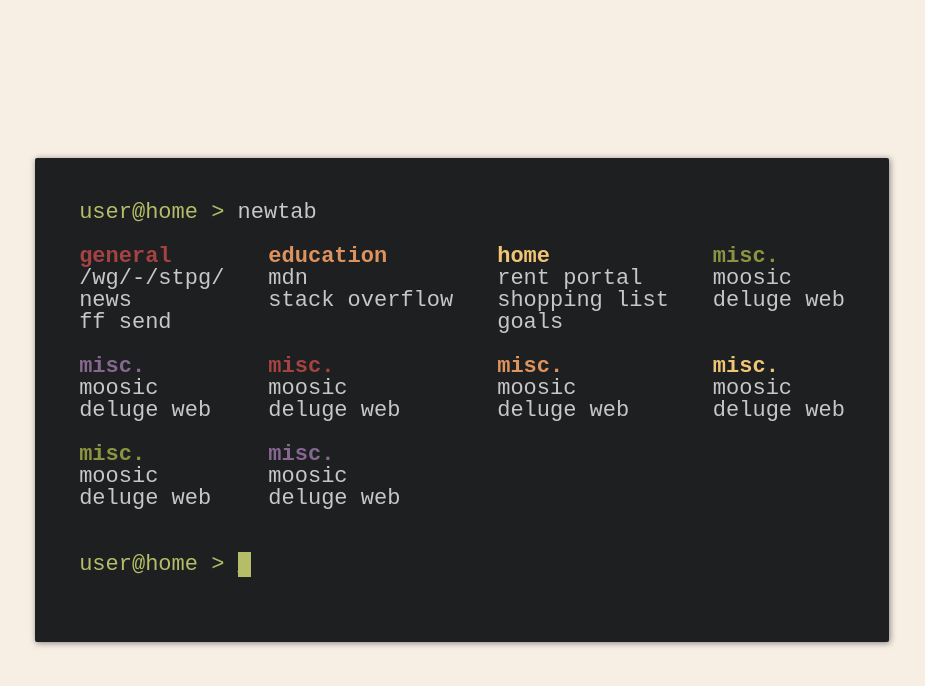
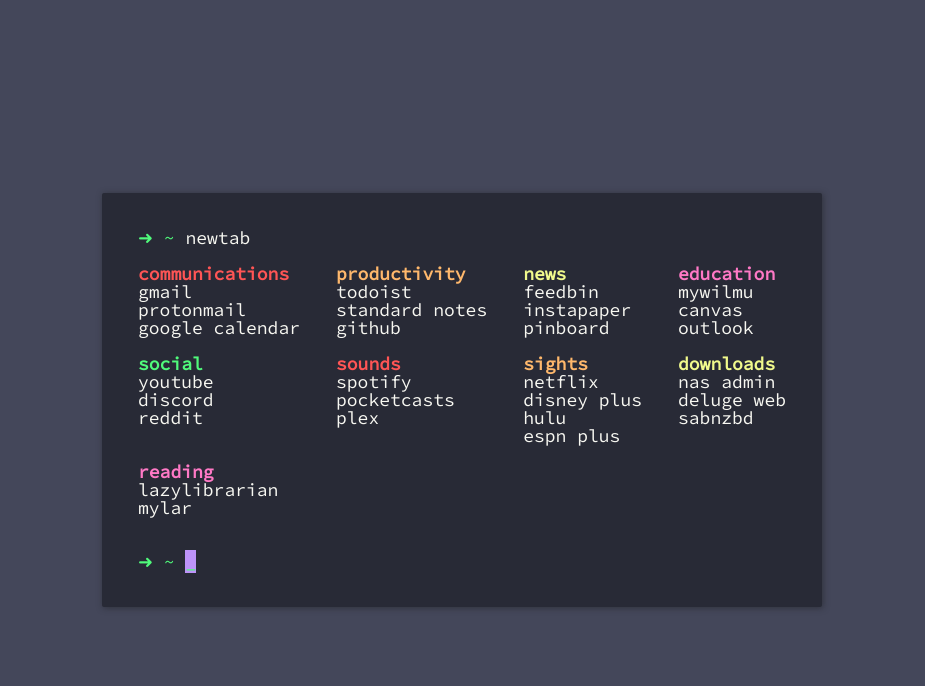
Before and after one commit to jansendotsh/startpage, a plain HTML site: page index.html in a window 1280 px wide. Shown: the whole page, without its empty margins (178-1103 px from the left). Drawn offline with Linux system fonts and the light colour scheme.

Commit message:
updating links

```diff
--- a/index.html
+++ b/index.html
@@ -1,24 +1,27 @@
 <!DOCTYPE html>
 <html>
 <head>
-  <title>user@home > newtab</title>
+  <title>garrett@dream > newtab</title>
+
+  <link rel="stylesheet"
+      href="https://fonts.googleapis.com/css?family=Source Code Pro">
 
   <style>
     html {
       align-items: center;
-      background-color: #f7eee4;
-      color: #c5c8c6;
+      background-color: #44475a;
+      color: #f8f8f2;
       display: flex;
-      font: 22px/1 "Inconsolata", monospace;
+      font: 18px/1 "Source Code Pro", monospace;
       height: 100%;
       justify-content: center;
     }
 
     body {
-      background-color: #1d1f21;
+      background-color: #282a36;
       border-radius: 2px;
       box-shadow: 1px 1px 6px #1d1f2187;
-      color: #c5c8c6;
+      color: #f8f8f2;
       display: flex;
       flex-direction: column;
       min-height: 30ch;
@@ -31,7 +34,7 @@
     }
 
     p span {
-      color: #b5bd68;
+      color: #50fa7b;
     }
 
     a {
@@ -58,23 +61,23 @@
     }
 
     ul:nth-child(5n + 1) li:first-child {
-      color: #a54242;
+      color: #ff5555;
     }
 
     ul:nth-child(5n + 2) li:first-child {
-      color: #de935f;
+      color: #ffb86c;
     }
 
     ul:nth-child(5n + 3) li:first-child {
-      color: #f0c674;
+      color: #f1fa8c;
     }
 
     ul:nth-child(5n + 4) li:first-child {
-      color: #8c9440;
+      color: #ff79c6;
     }
 
     ul:nth-child(5n + 5) li:first-child {
-      color: #85678f;
+      color: #50fa7b;
     }
 
     li:first-child {
@@ -86,7 +89,7 @@
     }
 
     p #cursor {
-      background-color: #b5bd68;
+      background-color: #bd93f9;
       animation: blink 2s infinite;
     }
 
@@ -97,66 +100,73 @@
   </style>
 </head>
 <body>
-  <p><span>user@home &gt; </span>newtab</p>
+  <p><span>➜  ~ </span>newtab</p>
 
   <nav>
     <ul>
-      <li>general</li>
-      <li><a href="https://stpg.tk/">/wg/-/stpg/</a></li>
-      <li><a href="https://www.theonion.com/">news</a></li>
-      <li><a href="https://send.firefox.com/">ff send</a></li>
+      <li>communications</li>
+      <li><a href="https://gmail.com/">gmail</a></li>
+      <li><a href="https://protonmail.com/">protonmail</a></li>
+      <li><a href="https://calendar.google.com/">google calendar</a></li>
+    </ul>
+
+    <ul>
+      <li>productivity</li>
+      <li><a href="https://todoist.com">todoist</a></li>
+      <li><a href="https://app.standardnotes.org/">standard notes</a></li>
+      <li><a href="https://github.com/jansendotsh/">github</a></li>
+    </ul>
+
+    <ul>
+      <li>news</li>
+      <li><a href="https://feedbin.com/">feedbin</a></li>
+      <li><a href="https://www.instapaper.com/u">instapaper</a></li>
+      <li><a href="https://pinboard.in/">pinboard</a></li>
     </ul>
 
     <ul>
       <li>education</li>
-      <li><a href="https://stpg.tk/">mdn</a></li>
-      <li><a href="https://www.theonion.com/">stack overflow</a></li>
+      <li><a href="https://my.wilmu.edu">mywilmu</a></li>
+      <li><a href="https://wilmu.instructure.com/">canvas</a></li>
+      <li><a href="https://outlook.office365.com/mail/inbox/id/AAQkADliMjdhMDAyLWIzNzEtNDVjZS1hMTQyLTc5ZTc5YmU4YmJkNgAQAA9OrtktK59PqpoxmToNckU%3D">outlook</a></li>
     </ul>
 
     <ul>
-      <li>home</li>
-      <li><a href="https://stpg.tk/">rent portal</a></li>
-      <li><a href="https://www.theonion.com/">shopping list</a></li>
-      <li><a href="https://send.firefox.com/">goals</a></li>
+      <li>social</li>
+      <li><a href="https://www.youtube.com/">youtube</a></li>
+      <li><a href="https://discord.com/channels/@me">discord</a></li>
+      <li><a href="https://www.reddit.com/">reddit</a></li>
     </ul>
 
     <ul>
-      <li>misc.</li>
-      <li><a href="https://stpg.tk/">moosic</a></li>
-      <li><a href="https://www.theonion.com/">deluge web</a></li>
+      <li>sounds</li>
+      <li><a href="https://open.spotify.com/">spotify</a></li>
+      <li><a href="https://play.pocketcasts.com/podcasts">pocketcasts</a></li>
+      <li><a href="https://app.plex.tv/desktop">plex</a></li>
     </ul>
+
     <ul>
-      <li>misc.</li>
-      <li><a href="https://stpg.tk/">moosic</a></li>
-      <li><a href="https://www.theonion.com/">deluge web</a></li>
+      <li>sights</li>
+      <li><a href="https://netflix.com/">netflix</a></li>
+      <li><a href="https://www.disneyplus.com/home">disney plus</a></li>
+      <li><a href="https://www.hulu.com/hub/home">hulu</a></li>
+      <li><a href="https://www.espn.com/espnplus">espn plus</a></li>
     </ul>
+
     <ul>
-      <li>misc.</li>
-      <li><a href="https://stpg.tk/">moosic</a></li>
-      <li><a href="https://www.theonion.com/">deluge web</a></li>
+      <li>downloads</li>
+      <li><a href="http://10.0.0.187:8080/cgi-bin/">nas admin</a></li>
+      <li><a href="http://10.0.0.187:8112/">deluge web</a></li>
+      <li><a href="http://10.0.0.187:8900/sabnzbd/">sabnzbd</a></li>
     </ul>
+
     <ul>
-      <li>misc.</li>
-      <li><a href="https://stpg.tk/">moosic</a></li>
-      <li><a href="https://www.theonion.com/">deluge web</a></li>
-    </ul>
-    <ul>
-      <li>misc.</li>
-      <li><a href="https://stpg.tk/">moosic</a></li>
-      <li><a href="https://www.theonion.com/">deluge web</a></li>
-    </ul>
-    <ul>
-      <li>misc.</li>
-      <li><a href="https://stpg.tk/">moosic</a></li>
-      <li><a href="https://www.theonion.com/">deluge web</a></li>
-    </ul>
-    <ul>
-      <li>misc.</li>
-      <li><a href="https://stpg.tk/">moosic</a></li>
-      <li><a href="https://www.theonion.com/">deluge web</a></li>
+      <li>reading</li>
+      <li><a href="http://10.0.0.187:5299/home">lazylibrarian</a></li>
+      <li><a href="http://10.0.0.187:48090/home">mylar</a></li>
     </ul>
   </nav>
 
-  <p><span>user@home &gt; </span> <span id="cursor">_</span></p>
+  <p><span>➜  ~ </span> <span id="cursor">_</span></p>
 </body>
 </html>
```
Also changed, not shown: index2.html (deleted, +0 -83 lines).
